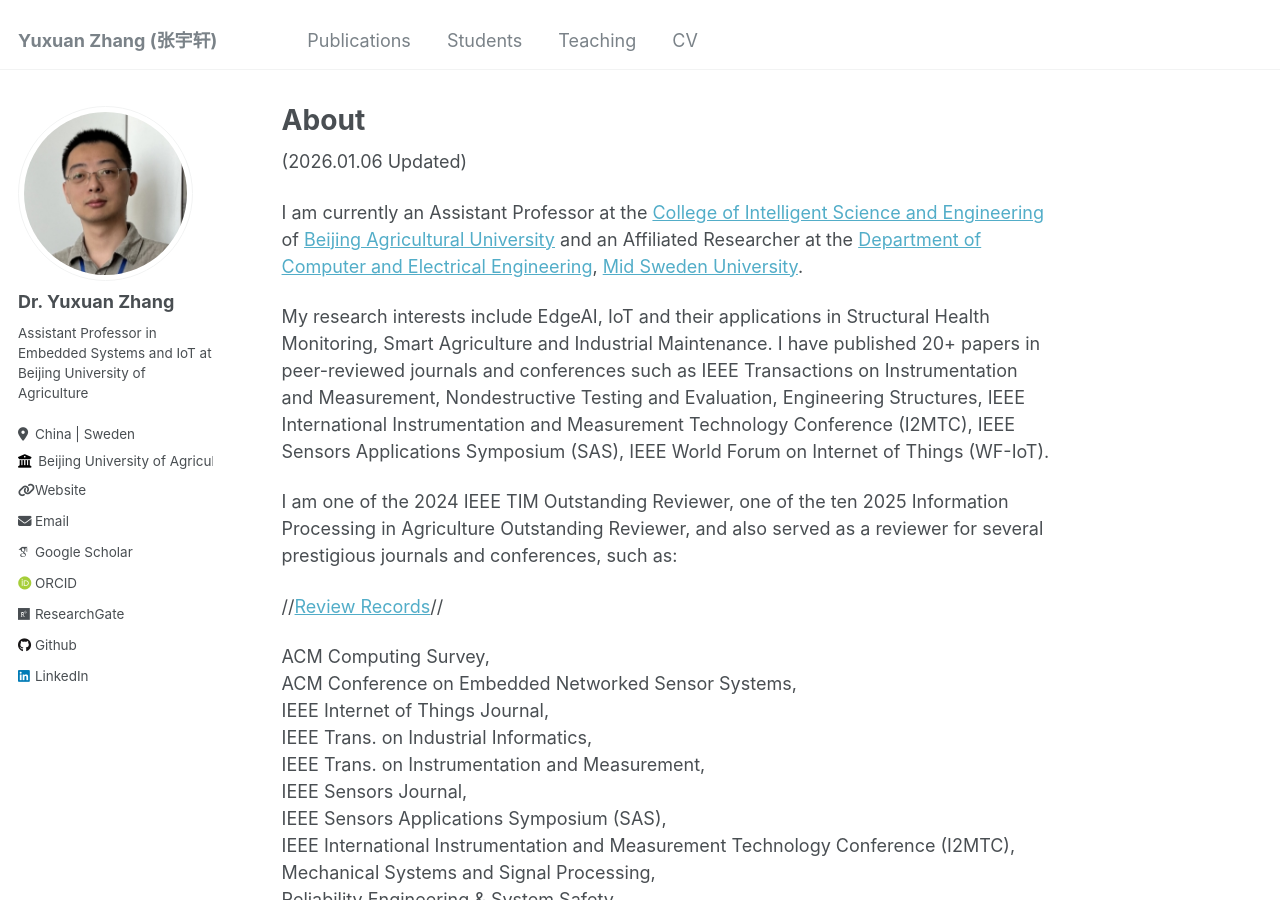
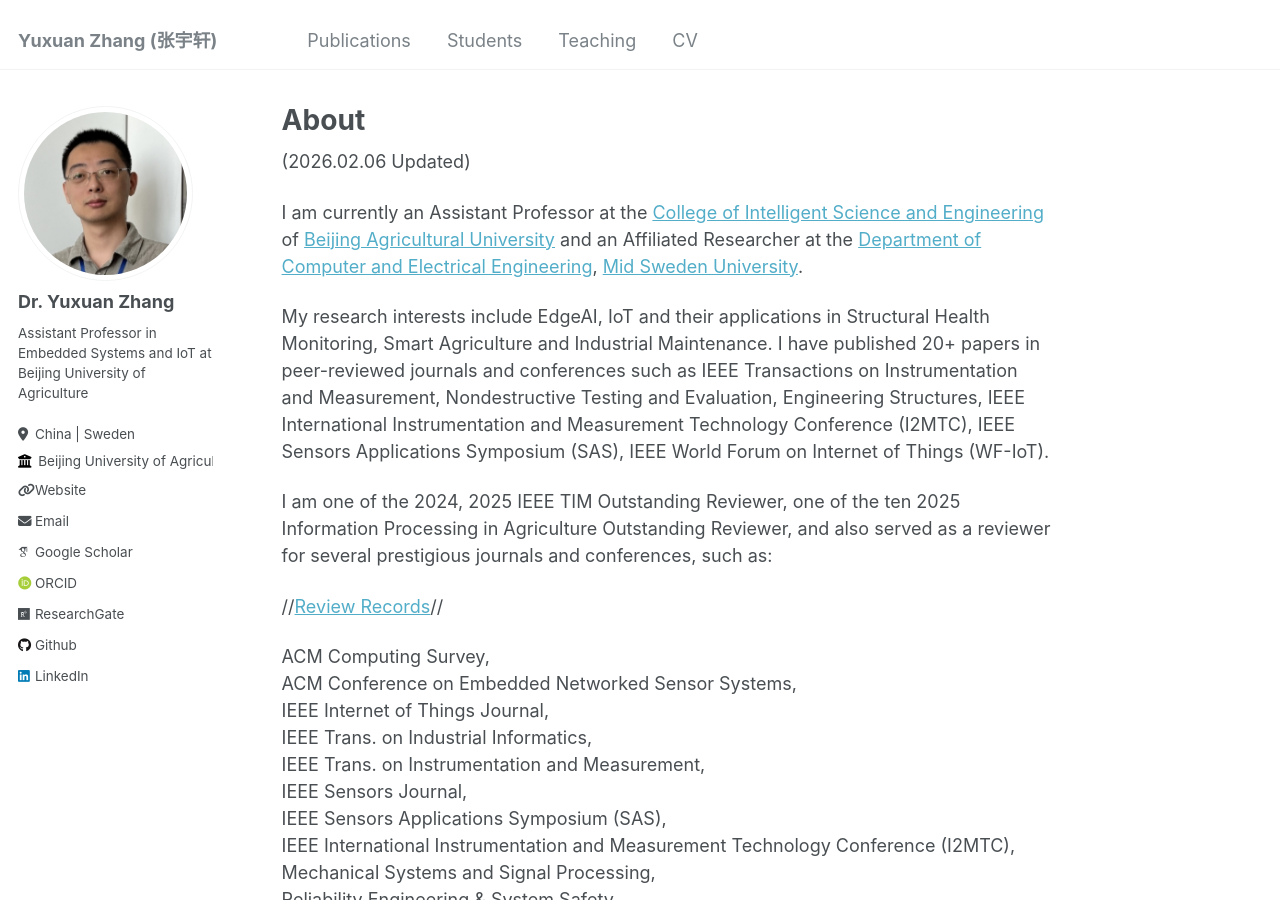
Before and after one commit to YuxuanZhang-96/YuxuanZhang-96.github.io, a Jekyll site: the page built from _pages/about.md, in a window 1280 px wide and 900 px high. Built offline with Jekyll 4.4.1, drawn with Linux system fonts in a browser that asks for light colours; some web fonts are replaced.

Commit message:
Update about.md

```diff
--- a/_pages/about.md
+++ b/_pages/about.md
@@ -6,13 +6,13 @@ redirect_from:
   - /about/
   - /about.html
 ---
-(2026.01.06 Updated)
+(2026.02.06 Updated)
 
 I am currently an Assistant Professor at the [College of Intelligent Science and Engineering](https://en.bua.edu.cn/Colleges___Faculties/College_of_Intelligent_Science_and_Engineering.htm) of [Beijing Agricultural University](https://en.bua.edu.cn/) and an Affiliated Researcher at the [Department of Computer and Electrical Engineering](https://www.miun.se/en/meet-mid-sweden-university/Organisation/departments/det/), [Mid Sweden University](https://www.miun.se/en/).
 
 My research interests include EdgeAI, IoT and their applications in Structural Health Monitoring, Smart Agriculture and Industrial Maintenance.  I have published 20+ papers in peer-reviewed journals and conferences such as IEEE Transactions on Instrumentation and Measurement, Nondestructive Testing and Evaluation, Engineering Structures, IEEE International Instrumentation and Measurement Technology Conference (I2MTC), IEEE Sensors Applications Symposium (SAS), IEEE World Forum on Internet of Things (WF-IoT).
 
-I am one of the 2024 IEEE TIM Outstanding Reviewer, one of the ten 2025 Information Processing in Agriculture Outstanding Reviewer, and also served as a reviewer for several prestigious journals and conferences, such as:
+I am one of the 2024, 2025 IEEE TIM Outstanding Reviewer, one of the ten 2025 Information Processing in Agriculture Outstanding Reviewer, and also served as a reviewer for several prestigious journals and conferences, such as:
 
 //[Review Records](https://www.webofscience.com/wos/author/record/KHC-7517-2024)//
 
```
